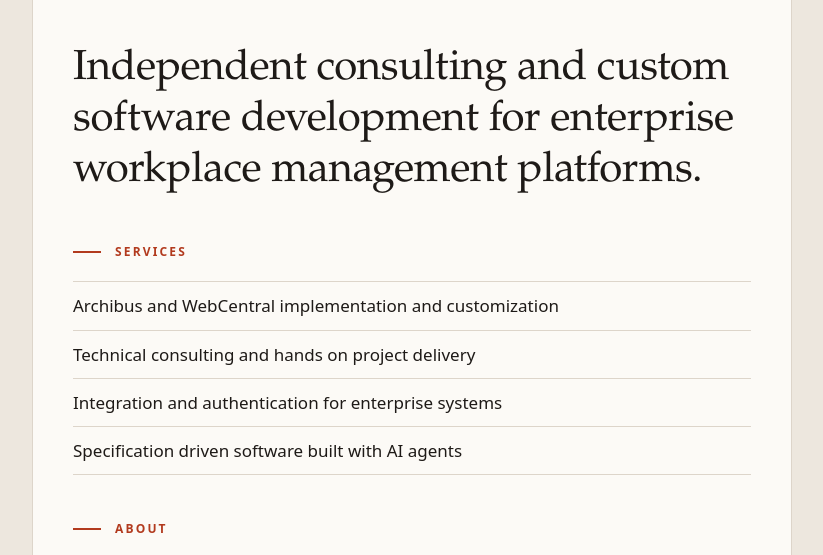
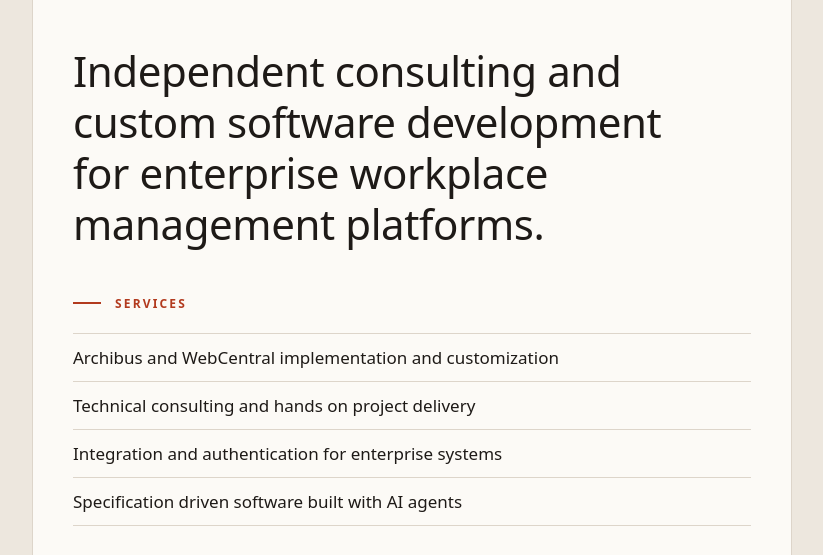
Before and after one commit to KEPICO-AU/kepico-website, a plain HTML site: page index.html in a window 1280 px wide. Shown: the part 165-720 px from the top of the page, without its empty margins (228-1051 px from the left). Drawn offline with Linux system fonts and the light colour scheme.

Commit message:
Remove font-family from .lead class
Removed specific font-family from .lead class.

```diff
--- a/index.html
+++ b/index.html
@@ -112,9 +112,6 @@
       }
       .lead {
         margin: 0;
-        font-family:
-          Charter, "Iowan Old Style", "Palatino Linotype", Palatino, Georgia,
-          serif;
         font-size: clamp(28px, 5vw, 42px);
         line-height: 1.22;
         letter-spacing: -0.01em;
```
